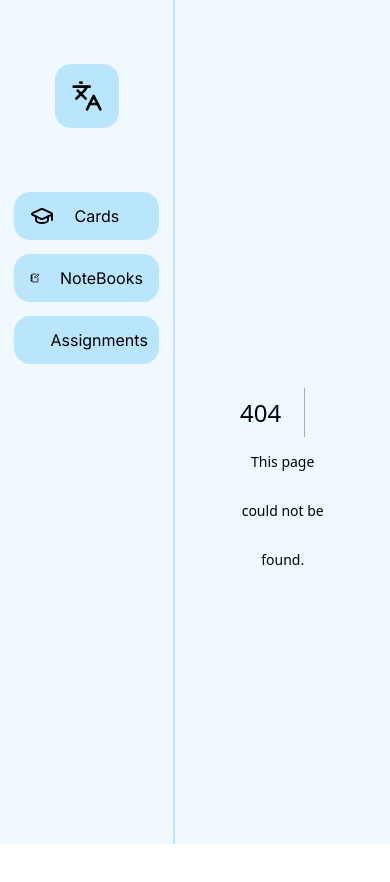
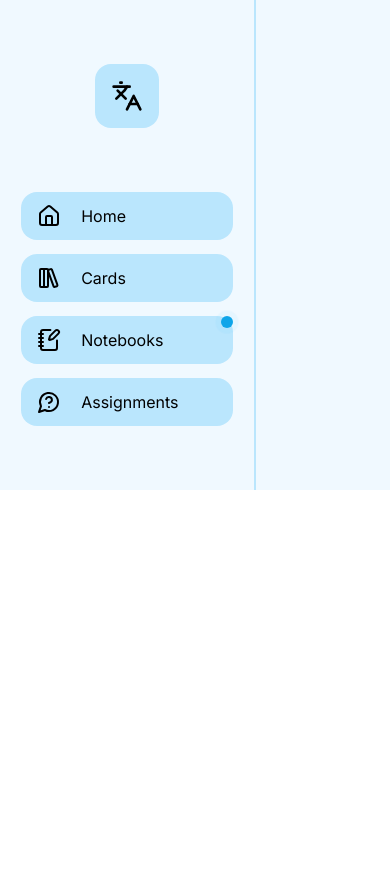
Before and after one commit to JuanRamirez2000/viet-study, a Next.js app: page /notebook in a window 390 px wide. Before the commit this address had no page. Shown: the top 882 px of the page. After the commit the page ends 844 px from the top, so only its background shows below. Built offline with nearby package versions, Linux system fonts and the light colour scheme.

Commit message:
style: added some nice colors, an indicator to showcase where you are on the app, and also made it so it is slightly responsive

```diff
--- a/app/SideNav.tsx
+++ b/app/SideNav.tsx
@@ -1,31 +1,73 @@
+"use client";
+
 import {
-  GraduationCap,
+  Home,
   Languages,
+  LibraryBig,
   MessageCircleQuestion,
   NotebookPen,
 } from "lucide-react";
+import { usePathname } from "next/navigation";
 
 export default function SideNav({ children }: { children: React.ReactNode }) {
+  const pathname = usePathname();
+  console.log(pathname);
   return (
-    <div className="h-screen w-full flex flex-row bg-sky-50">
-      <nav className="h-full w-64 border-r-2 border-sky-200 flex flex-col items-center py-16 gap-16">
+    <div className="w-full flex flex-row bg-sky-50">
+      <nav className="w-64 border-r-2 border-sky-200 flex flex-col items-center py-16 gap-16">
         <Languages className="size-16 p-4 bg-sky-200 rounded-2xl" />
         <ul className="w-5/6 space-y-3.5">
-          <li className="px-4 py-3 rounded-2xl inline-flex bg-sky-200 w-full">
-            <GraduationCap className="mr-5 size-6" />
+          <li className="relative px-4 py-3 rounded-2xl inline-flex w-full cursor-pointer hover:scale-105 duration-150 bg-sky-200">
+            <Home className="mr-5 size-6" />
+            Home
+            {pathname === "/" && (
+              <span className="absolute top-0 right-0">
+                <span className="relative flex h-3 w-3">
+                  <span className="animate-ping absolute inline-flex h-full w-full rounded-full bg-sky-400 opacity-75"></span>
+                  <span className="relative inline-flex rounded-full h-3 w-3 bg-sky-500"></span>
+                </span>
+              </span>
+            )}
+          </li>
+          <li className="relative px-4 py-3 rounded-2xl inline-flex w-full cursor-pointer hover:scale-105 duration-150 bg-sky-200">
+            <LibraryBig className="mr-5 size-6" />
             Cards
+            {pathname.includes("card") && (
+              <span className="absolute top-0 right-0">
+                <span className="relative flex h-3 w-3">
+                  <span className="animate-ping absolute inline-flex h-full w-full rounded-full bg-sky-400 opacity-75"></span>
+                  <span className="relative inline-flex rounded-full h-3 w-3 bg-sky-500"></span>
+                </span>
+              </span>
+            )}
           </li>
-          <li className="px-4 py-3 rounded-2xl inline-flex bg-sky-200 w-full">
+          <li className="relative px-4 py-3 rounded-2xl inline-flex w-full cursor-pointer hover:scale-105 duration-150 bg-sky-200">
             <NotebookPen className="mr-5 size-6" />
-            NoteBooks
+            Notebooks
+            {pathname.includes("notebook") && (
+              <span className="absolute top-0 right-0">
+                <span className="relative flex h-3 w-3">
+                  <span className="animate-ping absolute inline-flex h-full w-full rounded-full bg-sky-400 opacity-75"></span>
+                  <span className="relative inline-flex rounded-full h-3 w-3 bg-sky-500"></span>
+                </span>
+              </span>
+            )}
           </li>
-          <li className="px-4 py-3 rounded-2xl inline-flex bg-sky-200 w-full">
+          <li className="relative px-4 py-3 rounded-2xl inline-flex w-full cursor-pointer hover:scale-105 duration-150 bg-sky-200">
             <MessageCircleQuestion className="mr-5 size-6" />
             Assignments
+            {pathname.includes("assignment") && (
+              <span className="absolute top-0 right-0">
+                <span className="relative flex h-3 w-3">
+                  <span className="animate-ping absolute inline-flex h-full w-full rounded-full bg-sky-400 opacity-75"></span>
+                  <span className="relative inline-flex rounded-full h-3 w-3 bg-sky-500"></span>
+                </span>
+              </span>
+            )}
           </li>
         </ul>
       </nav>
-      <main className="h-full w-full grow p-16">{children}</main>
+      <main className="grow p-16 h-fit">{children}</main>
     </div>
   );
 }
--- /dev/null
+++ b/app/notebook/page.tsx
@@ -0,0 +1,3 @@
+export default function Notebook() {
+  return <div></div>;
+}
--- a/app/page.tsx
+++ b/app/page.tsx
@@ -6,13 +6,11 @@ import { card } from "@/db/schema";
 export default async function Home() {
   const cards = await db.select().from(card);
   return (
-    <main className="h-screen w-full">
-      <section className="w-full">
-        <AddCard />
-        {cards.map((card) => (
-          <LanguageCard cardInfo={card} key={card.id} />
-        ))}
-      </section>
+    <main>
+      <AddCard />
+      {cards.map((card) => (
+        <LanguageCard cardInfo={card} key={card.id} />
+      ))}
     </main>
   );
 }
```
